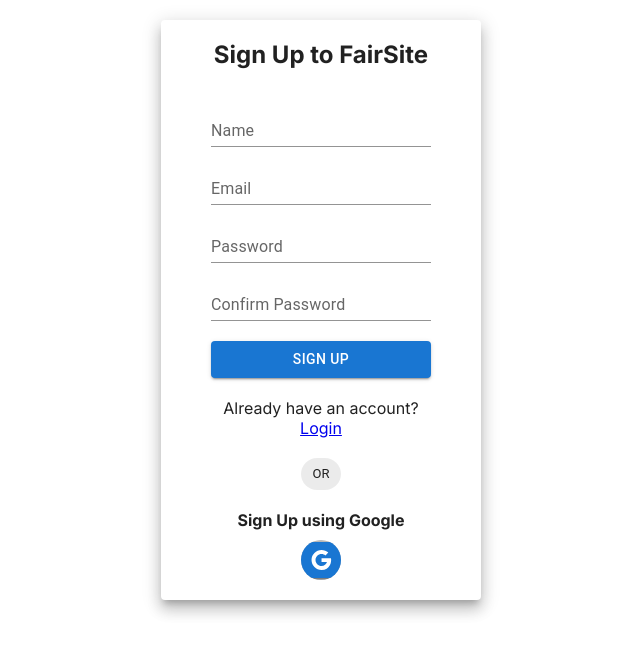
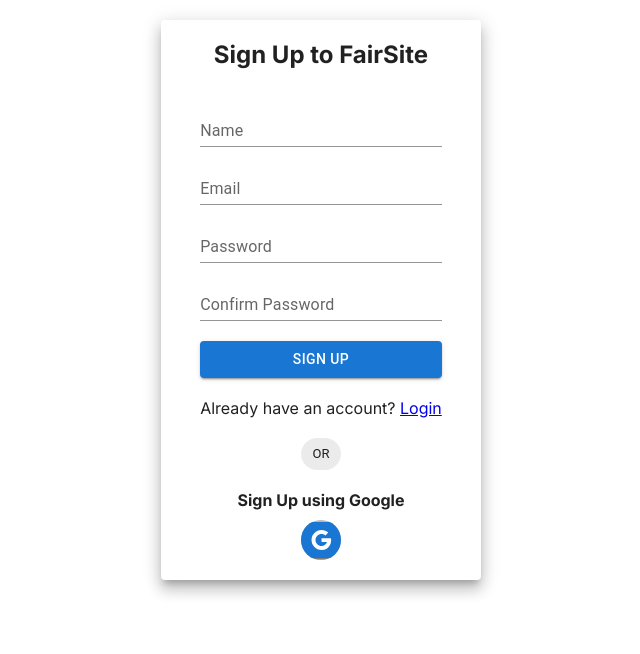
Before and after one commit to xingshuodong/test2, a Next.js app in the folder fair-share-website/: page /signup in a window 1280 px wide. Shown: the top 654 px of the page, without its empty margins (319-959 px from the left). Built offline with nearby package versions, Linux system fonts and the light colour scheme; no server answers.

Commit message:
added password regex in signup page

```diff
--- a/fair-share-website/src/app/login/EmailLogin.tsx
+++ b/fair-share-website/src/app/login/EmailLogin.tsx
@@ -93,7 +93,7 @@
         </Button>
       </Box>
       <Box sx={{ marginTop: '20px', textAlign: 'center' }}>
-        Don&apos;t have an account? <br />
+        Don&apos;t have an account? {" "}
         <Link href="/signup">
            Signup
         </Link>
--- a/fair-share-website/src/app/signup/EmailSignup.tsx
+++ b/fair-share-website/src/app/signup/EmailSignup.tsx
@@ -29,6 +29,7 @@
     const onSubmit: SubmitHandler<IFormInput> = async (data) => {
         console.log(data);
         const { email, password } = data;
+        // console.log(email, password);
         const toastId = toast.loading("Loading...");
         try {
             // calling firebase authentication method to create a user
@@ -41,7 +42,7 @@
                 toast.dismiss(toastId);
                 toast.success("User Account Created successfully");
             });
-        } catch (error : any) {
+        } catch (error: any) {
             // Handle auth error
             toast.dismiss(toastId);
             toast.error(error.message || "User not signed in");
@@ -50,6 +51,7 @@
 
     return (
         <form onSubmit={handleSubmit(onSubmit)}>
+            {/* name field */}
             <Box sx={{ marginTop: '10px' }}>
                 <TextField
                     type="text"
@@ -62,11 +64,12 @@
                     {...register("name", { required: true })}
                 />
                 {errors.name && (
-                    <span className="text-red-500 text-base mt-1">
+                    <span>
                         Please enter your name.
                     </span>
                 )}
             </Box>
+            {/* email field */}
             <Box sx={{ marginTop: '10px' }}>
                 <TextField
                     type="email"
@@ -90,6 +93,7 @@
                     </span>
                 )}
             </Box>
+            {/* password field */}
             <Box sx={{ marginTop: '10px' }}>
                 <TextField
                     type="password"
@@ -99,7 +103,17 @@
                     fullWidth
                     id="password"
                     autoComplete="new-password"
-                    {...register("password", { required: true, minLength: { value: 6, message: 'Password must be at least 6 characters' } })}
+                    {...register("password", {
+                        required: true,
+                        minLength: {
+                            value: 6,
+                            message: 'Password must be at least 6 characters',
+                        },
+                        pattern: {
+                            value: /^(?=.*[A-Za-z])(?=.*\d)(?=.*[@$!%*#?&])[A-Za-z\d@$!%*#?&]{6,}$/,
+                            message: 'Password must minimum six characters, at least one letter, one number and one special character',
+                        }
+                    })}
                 />
                 {errors.password && (
                     <span>
@@ -107,6 +121,7 @@
                     </span>
                 )}
             </Box>
+            {/* confirm password field */}
             <Box sx={{ marginTop: '10px' }}>
                 <TextField
                     type="password"
@@ -129,13 +144,14 @@
                     </span>
                 )}
             </Box>
+            {/* signup button */}
             <Box sx={{ marginTop: '20px' }}>
                 <Button variant="contained" fullWidth type="submit">
                     Sign Up
                 </Button>
             </Box>
             <Box sx={{ marginTop: '20px', textAlign: 'center' }}>
-                Already have an account? <br />
+                Already have an account? {" "}
                 <Link href="/login">
                     Login
                 </Link>
```
